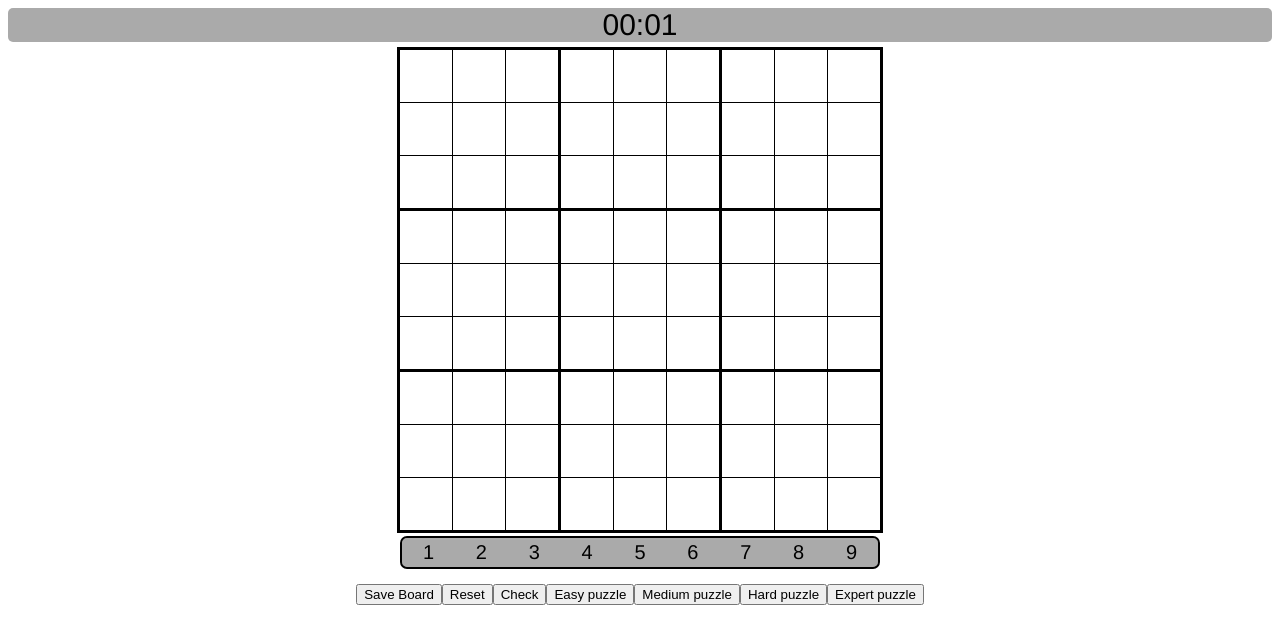
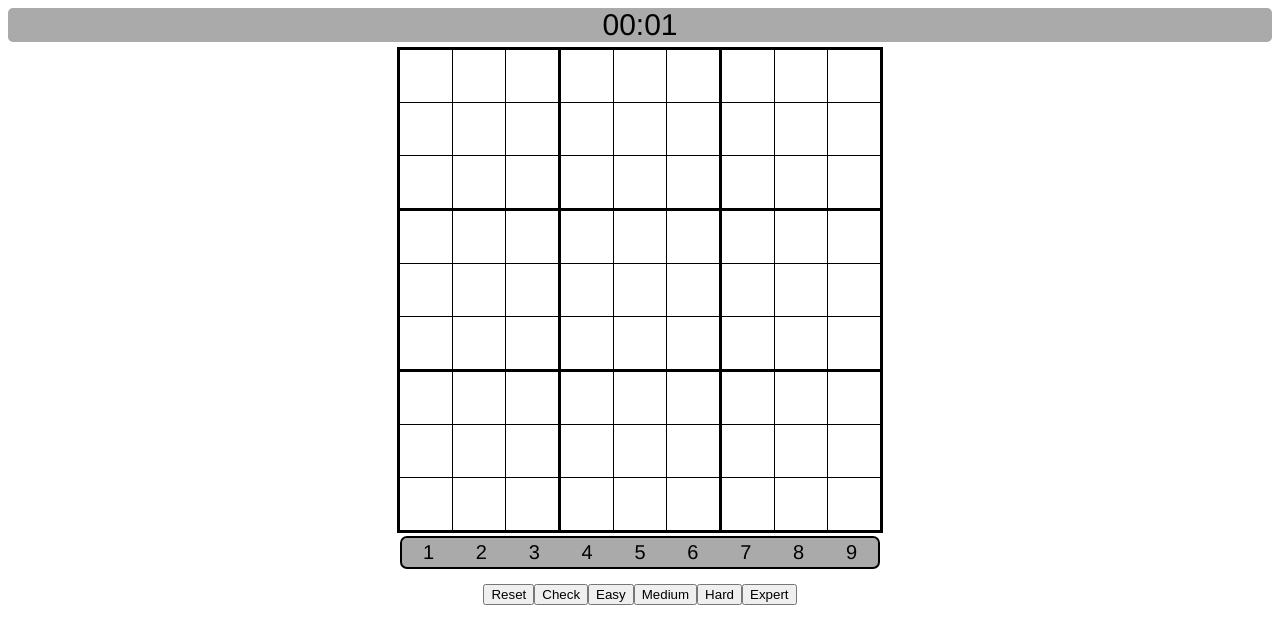
Before and after one commit to camnwalter/sudoku, a React (Create React App) app: page / in a window 1280 px wide. Shown: the top 644 px of the page. Built offline with nearby package versions, Linux system fonts and the light colour scheme.

Commit message:
Remove save/edit button. This will be an option in the /create route eventually

```diff
--- a/src/App.css
+++ b/src/App.css
@@ -115,9 +115,3 @@ td > .overlayText {
   margin-top: 5px;
   margin-bottom: 5px;
 }
-
-.sidebarWrapper {
-  flex-direction: row;
-  justify-content: center;
-  align-items: center;
-}
--- /dev/null
+++ b/src/components/Buttons.tsx
@@ -0,0 +1,9 @@
+import { ReactNode } from "react";
+
+interface Props {
+  children: ReactNode;
+}
+
+export const Buttons = ({ children }: Props) => {
+  return <div className="buttons">{children}</div>;
+};
--- a/src/components/Game.tsx
+++ b/src/components/Game.tsx
@@ -1,22 +1,18 @@
 import { useState } from "react";
+import { getSudoku } from "sudoku-gen";
+import { Difficulty } from "sudoku-gen/dist/types/difficulty.type";
 import { useOutsideDetector } from "../hooks/useOutsideDetector";
 import { useSudoku } from "../hooks/useSudoku";
 import { useTimer } from "../hooks/useTimer";
-import {
-  // generateBoardHelper,
-  locationToIndex,
-  SIZE,
-} from "../utils/utils";
-import { getSudoku } from "sudoku-gen";
 import type { BoardNumber } from "../utils/types";
+import { locationToIndex, SIZE } from "../utils/utils";
 import { Board } from "./Board";
 import { Body } from "./Body";
+import { Buttons } from "./Buttons";
 import { Cell } from "./Cell";
 import { Header } from "./Header";
 import { OverlayText } from "./OverlayText";
-import { Sidebar } from "./Sidebar";
 import { Timer } from "./Timer";
-import { Difficulty } from "sudoku-gen/dist/types/difficulty.type";
 
 const rows = [0, 1, 2, 3, 4, 5, 6, 7, 8];
 
@@ -269,26 +265,7 @@ export const Game = () => {
             ))}
           </div>
         )}
-      </Body>
-      <Sidebar>
-        <button
-          onClick={() => {
-            if (editing) {
-              setEditing(false);
-              setLockedCells((prev) => {
-                board.forEach((cell, index) => {
-                  if (cell !== null) prev[index] = true;
-                });
-                return prev;
-              });
-            } else {
-              setEditing(true);
-              setLockedCells(Array(SIZE ** 2).fill(false));
-            }
-          }}
-        >
-          {editing ? "Save Board" : "Edit Board"}
-        </button>
+        <Buttons>
           <button
             onClick={() => {
               clearBoard();
@@ -298,11 +275,12 @@ export const Game = () => {
             Reset
           </button>
           <button onClick={checkBoard}>Check</button>
-        <button onClick={() => generateBoard("easy")}>Easy puzzle</button>
-        <button onClick={() => generateBoard("medium")}>Medium puzzle</button>
-        <button onClick={() => generateBoard("hard")}>Hard puzzle</button>
-        <button onClick={() => generateBoard("expert")}>Expert puzzle</button>
-      </Sidebar>
+          <button onClick={() => generateBoard("easy")}>Easy</button>
+          <button onClick={() => generateBoard("medium")}>Medium</button>
+          <button onClick={() => generateBoard("hard")}>Hard</button>
+          <button onClick={() => generateBoard("expert")}>Expert</button>
+        </Buttons>
+      </Body>
     </>
   );
 };
--- a/src/components/Sidebar.tsx
+++ /dev/null
@@ -1,13 +0,0 @@
-import { ReactNode } from "react";
-
-interface Props {
-  children: ReactNode;
-}
-
-export const Sidebar = ({ children }: Props) => {
-  return (
-    <div className="sidebarWrapper">
-      <div className="sidebar">{children}</div>
-    </div>
-  );
-};
```
Lines whose indentation alone changed are shown as unchanged.
